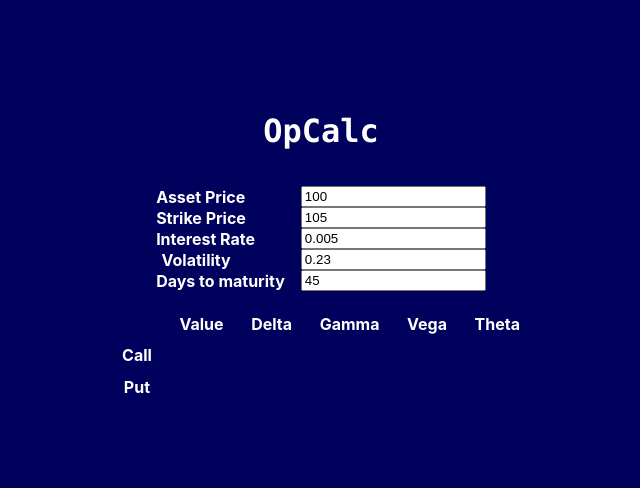
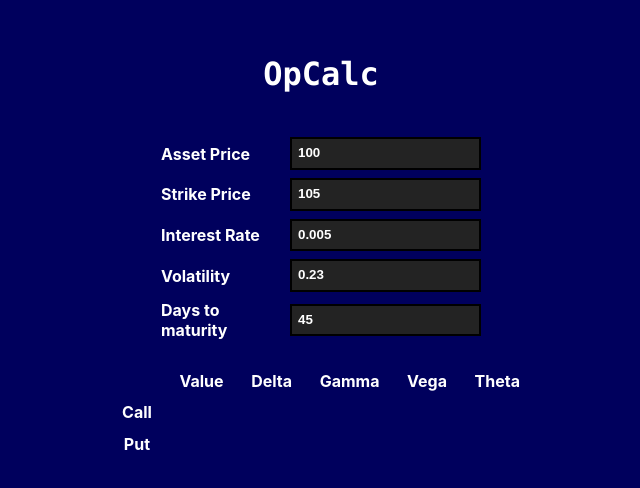
Before and after one commit to mfg-nyu/opcalc, a React (Create React App) app in the folder example/opcalc-example-react/: page / in a window 1280 px wide. Shown: the part 112-600 px from the top of the page, without its empty margins (319-959 px from the left). Built offline with nearby package versions, Linux system fonts and the light colour scheme.

Commit message:
Update numeric input styling

```diff
--- a/example/opcalc-example-react/src/App.css
+++ b/example/opcalc-example-react/src/App.css
@@ -58,17 +58,29 @@ table.output td {
 
 .option-input-container {
   margin: 1rem 0;
+  width: 20rem;
 }
 
 .form-entry {
   display: flex;
   align-items: center;
   justify-content: space-between;
+  margin: 0.5rem 0;
 }
 
 .form-entry label {
   color: white;
   font-weight: bold;
+  text-align: left;
   margin-right: 1rem;
   min-width: 5rem;
 }
+
+.form-entry input {
+  font-weight: bold;
+  background: #232323;
+  border: 2px solid black;
+  color: white;
+  line-height: 2;
+  padding-left: 0.4rem;
+}
```
